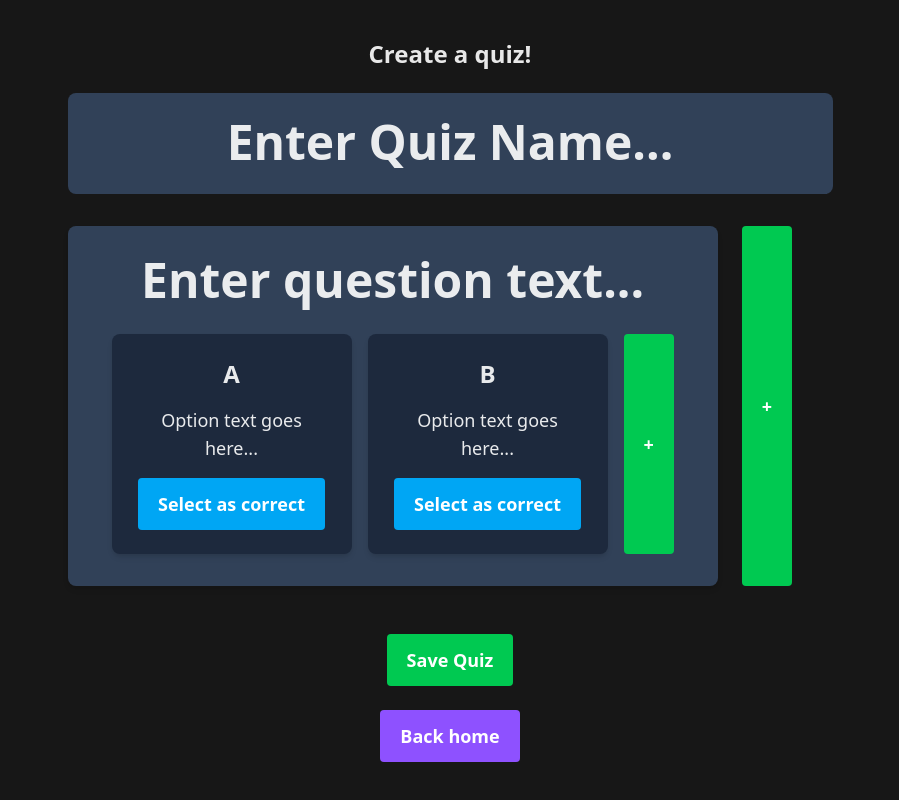
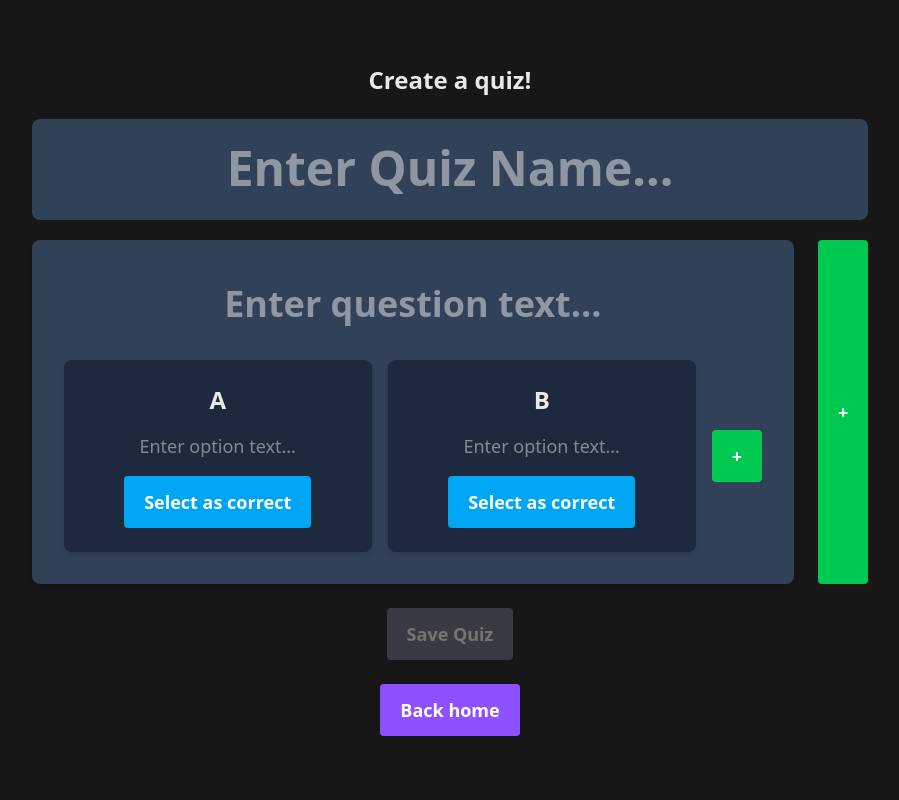
Before and after one commit to BasPagie/huddle-quiz-app, a React (Vite) app: page /create-quiz in a window 1280 px wide. Shown: the whole page, without its empty margins (190-1089 px from the left). Built offline with nearby package versions, Linux system fonts and the light colour scheme.

Commit message:
Enhance Button and Card components with additional props; implement InputCard and QuestionEditor components for quiz creation; refactor CreateQuiz page for improved functionality and styling.

```diff
--- a/src/components/Button.tsx
+++ b/src/components/Button.tsx
@@ -1,5 +1,6 @@
 interface ButtonProps {
   copy: string;
+  type?: "button" | "submit" | "reset";
   variant?: "primary" | "secondary" | "success" | "danger";
   disabled?: boolean;
   onClick?: () => void;
@@ -14,6 +15,7 @@ const variantStyles = {
 
 const Button = ({
   copy,
+  type = "button",
   variant = "primary",
   disabled = false,
   onClick,
@@ -21,6 +23,7 @@ const Button = ({
   return (
     <button
       onClick={onClick}
+      type={type}
       className={`cursor-pointer ${variantStyles[variant]} disabled:bg-gray-500 disabled:opacity-40 disabled:cursor-not-allowed text-white text-lg font-bold py-3 px-5 rounded transition-colors duration-250`}
       disabled={disabled}
     >
--- a/src/components/Card.tsx
+++ b/src/components/Card.tsx
@@ -3,6 +3,7 @@ import Button from "./Button";
 interface CardProps {
   title: string;
   copy?: string;
+  width?: string;
   buttonCopy?: string;
   image?: string;
   isCorrectAnswer?: boolean;
@@ -15,6 +16,7 @@ interface CardProps {
 const Card = ({
   title,
   copy,
+  width = "min-w-60",
   image,
   isCorrectAnswer,
   isSelected,
@@ -35,7 +37,7 @@ const Card = ({
 
   return (
     <div
-      className={`option ${buttonStyling} p-6 rounded-lg shadow-md w-60 gap-4 flex flex-col items-center justify-between`}
+      className={`option ${buttonStyling} p-6 rounded-lg shadow-md ${width} gap-4 flex flex-col items-center justify-between`}
     >
       <h2 className="text-2xl font-semibold">{title}</h2>
       <p className="text-lg font-normal">{copy}</p>
--- /dev/null
+++ b/src/components/InputCard.tsx
@@ -0,0 +1,69 @@
+import type { Input } from "postcss";
+import Button from "./Button";
+
+interface InputCardProps {
+  type: string;
+  id: number;
+  name: string;
+  copy?: string;
+  width?: string;
+  buttonCopy?: string;
+  isCorrectAnswer?: boolean;
+  required?: boolean;
+  disabled?: boolean;
+  onChange?: (option: string, id: number) => void;
+  onButtonClick?: () => void;
+}
+
+const InputCard = ({
+  type,
+  id,
+  name,
+  copy,
+  width = "min-w-60",
+  buttonCopy = "Select as correct",
+  isCorrectAnswer,
+  required = true,
+  disabled,
+  onChange,
+  onButtonClick,
+}: InputCardProps) => {
+  let buttonStyling = "bg-slate-800";
+  const CHAR_CODE_A = 65;
+
+  if (isCorrectAnswer) {
+    buttonStyling = "bg-green-900";
+  } else if (disabled) {
+    buttonStyling = "bg-green-900";
+  }
+
+  return (
+    <div
+      className={`option ${buttonStyling} p-6 rounded-lg shadow-md ${width} gap-4 flex flex-col items-center justify-between`}
+    >
+      <h2 className="text-2xl font-semibold">
+        {String.fromCharCode(CHAR_CODE_A + id)}
+      </h2>
+      <input
+        key={id}
+        type={type}
+        id={name}
+        name={name}
+        className="text-lg font-normal text-center"
+        placeholder={copy}
+        required={required}
+        disabled={disabled}
+        onChange={(e) => onChange && onChange(e.target.value, id)}
+      />
+
+      <Button
+        copy={buttonCopy}
+        variant="secondary"
+        disabled={disabled}
+        onClick={onButtonClick}
+      />
+    </div>
+  );
+};
+
+export default InputCard;
--- /dev/null
+++ b/src/components/quizEditor/QuestionEditor.tsx
@@ -0,0 +1,93 @@
+import Button from "../../components/Button";
+import InputCard from "../../components/InputCard";
+
+interface QuestionEditorProps {
+  questionIndex: number;
+  question: {
+    id: number;
+    text: string;
+    options: string[];
+    correctOptionIndex: number;
+  };
+  initialQuiz: {
+    id: number;
+    title: string;
+    questions: {
+      id: number;
+      text: string;
+      options: string[];
+      correctOptionIndex: number;
+    }[];
+  };
+  onUpdate?: () => void;
+}
+
+const QuestionEditor = ({
+  questionIndex,
+  question,
+  initialQuiz,
+  onUpdate,
+}: QuestionEditorProps) => {
+  return (
+    <div className="flex flex-row gap-6 text-center w-full max-w-4xl mb-6">
+      <div
+        key={`questionContainer${questionIndex}`}
+        className="bg-slate-700 p-8 rounded-lg shadow-md flex flex-col gap-6 items-center max-w-fit"
+      >
+        <input
+          key={questionIndex}
+          type="text"
+          id={`quiz${initialQuiz.id}Question${questionIndex}`}
+          name={`quiz${initialQuiz.id}Question${questionIndex}`}
+          required
+          maxLength={100}
+          className="text-4xl font-bold  text-center p-3 rounded-lg w-full"
+          placeholder={initialQuiz.questions[0].text}
+          onChange={
+            () => {
+              onUpdate();
+            }
+            // handleQuestionTextChange(e.target.value, questionIndex)
+          }
+        />
+        <div className="flex justify-between gap-4 flex-wrap items-center w-full">
+          {question.options.map((option, optionIndex) => (
+            <InputCard
+              key={`question${questionIndex}Option${optionIndex}`}
+              id={optionIndex}
+              type="text"
+              name={`quiz${initialQuiz.id}Question${questionIndex}Option${option}`}
+              width="flex-grow"
+              copy={initialQuiz.questions[0].options[optionIndex]}
+              onChange={
+                () => {
+                  onUpdate();
+                }
+                // handleQuestionTextChange(e.target.value, optionIndex)
+              }
+            />
+          ))}
+          <Button
+            copy="+"
+            variant="success"
+            onClick={() => console.log("Add option clicked")}
+          />
+        </div>
+      </div>
+      <Button
+        copy="+"
+        variant="success"
+        onClick={() => console.log("Add question clicked")}
+      />
+    </div>
+  );
+};
+
+// function handleSubmit(event: React.FormEvent<HTMLFormElement>) {
+//   event.preventDefault();
+//   // const formEl = event.currentTarget;
+//   // const formData = new FormData(formEl);
+//   // const email = formData.get("email");
+// }
+
+export default QuestionEditor;
--- a/src/pages/CreateQuiz.tsx
+++ b/src/pages/CreateQuiz.tsx
@@ -1,80 +1,76 @@
 import { useState } from "react";
 import { Link } from "react-router-dom";
 import Button from "../components/Button";
-import Card from "../components/Card";
+import QuestionEditor from "../components/quizEditor/QuestionEditor";
 
 const CreateQuiz = () => {
-  const [title, setTitle] = useState("Enter Quiz Name...");
+  const initialQuiz = {
+    id: 0,
+    title: "Enter Quiz Name...",
+    questions: [
+      {
+        id: 0,
+        text: "Enter question text...",
+        options: ["Enter option text...", "Enter option text..."],
+        correctOptionIndex: 0,
+      },
+    ],
+  };
 
-  function handleSubmit(event: React.FormEvent<HTMLFormElement>) {
-    event.preventDefault();
-    // const formEl = event.currentTarget;
-    // const formData = new FormData(formEl);
-    // const email = formData.get("email");
-  }
+  const [title, setTitle] = useState(initialQuiz.title);
+  const [questions, setQuestions] = useState(initialQuiz.questions);
+
+  const handleQuestionChange = (
+    questionIndex: number,
+    updatedQuestion: string
+  ) => {
+    setQuestions(
+      questions.map((q, i) =>
+        i === questionIndex ? { ...q, text: updatedQuestion } : q
+      )
+    );
+    console.log("Question text changed to:", updatedQuestion);
+  };
 
   return (
     <div className="min-h-screen flex items-center justify-center bg-neutral-900 text-white/90">
-      <div className="max-w-screen-xl mx-auto p-8 text-center flex flex-col gap-6">
+      <div className="max-w-screen-xl mx-auto p-8 text-center flex flex-col gap-6 items-center">
         <h1 className="text-2xl font-bold leading-tight">Create a quiz!</h1>
-
         <form
-          onSubmit={handleSubmit}
+          onSubmit={() => {}}
           method="post"
           className="flex flex-col items-center"
         >
           <input
             type="text"
-            id="name"
-            name="title"
-            className="text-5xl w-full font-bold text-center mb-8 p-5 pt-4 bg-slate-700 rounded-lg"
-            value={title}
+            id="quizTitle"
+            name="quizTitle"
+            required
+            maxLength={100}
+            className="text-5xl w-full font-bold text-center mb-5 p-5 pt-4 bg-slate-700 rounded-lg"
+            placeholder={initialQuiz.title}
             onChange={(e) => {
               setTitle(e.target.value);
-              console.log("Quiz title changed to:", e.target.value);
+              console.log("Quiz title changed to:", title);
             }}
           />
-          <div className="flex flex-row gap-6 text-center w-full max-w-4xl mb-6">
-            <div className="option bg-slate-700 p-8 pt-6 rounded-lg shadow-md flex flex-col gap-6 items-center justify-between">
-              <h2 className="text-5xl font-bold leading-tight">
-                Enter question text...
-              </h2>
-              <div className="px-3 flex justify-center gap-4 flex-wrap">
-                <Card
-                  key={1}
-                  title="A"
-                  copy="Option text goes here..."
-                  buttonCopy="Select as correct"
-                />
-                <Card
-                  key={2}
-                  title="B"
-                  copy="Option text goes here..."
-                  buttonCopy="Select as correct"
-                />
-                <Button
-                  copy="+"
-                  variant="success"
-                  onClick={() => {
-                    console.log("Add option clicked");
-                  }}
-                />
-              </div>
-            </div>
-            <Button
-              copy="+"
-              variant="success"
-              onClick={() => {
-                console.log("Add question clicked");
-              }}
+
+          {questions.map((question, index) => (
+            <QuestionEditor
+              key={index}
+              questionIndex={index}
+              question={question}
+              initialQuiz={initialQuiz}
+              // onUpdate={handleQuestionChange}
             />
+          ))}
+
+          <div className="px-5 gap-4 flex justify-center items-center">
+            <Link to="/">
+              <Button copy="Save Quiz" variant="success" disabled={true} />
+            </Link>
           </div>
         </form>
-        <div className="px-3 gap-4 flex justify-center">
-          <Link to="/">
-            <Button copy="Save Quiz" variant="success" />
-          </Link>
-        </div>
 
         <div className="px-3 gap-4 flex justify-center">
           <Link to="/">
```
Also changed, not shown: src/components/quizEditor/OptionsList.tsx (added).
